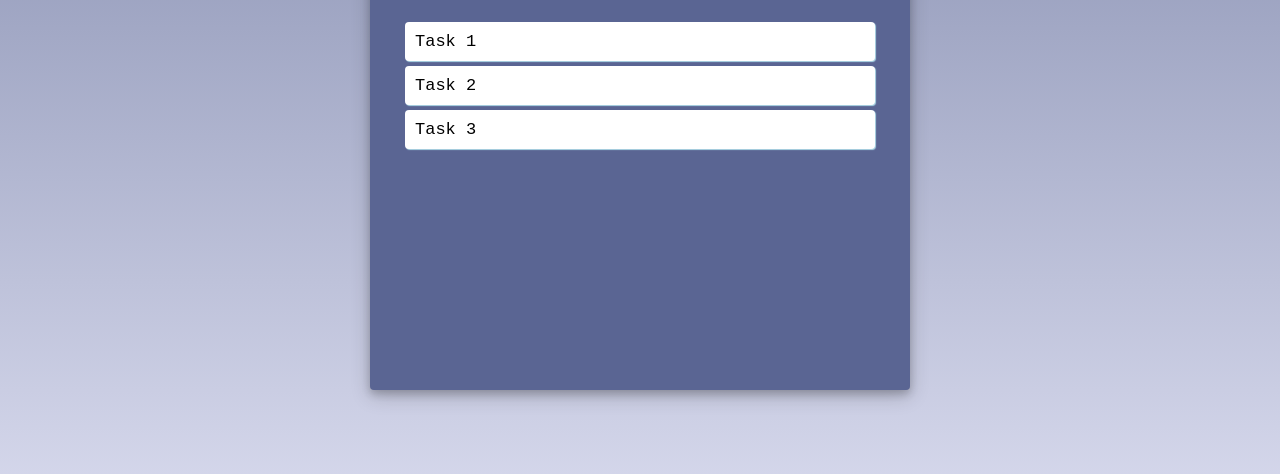
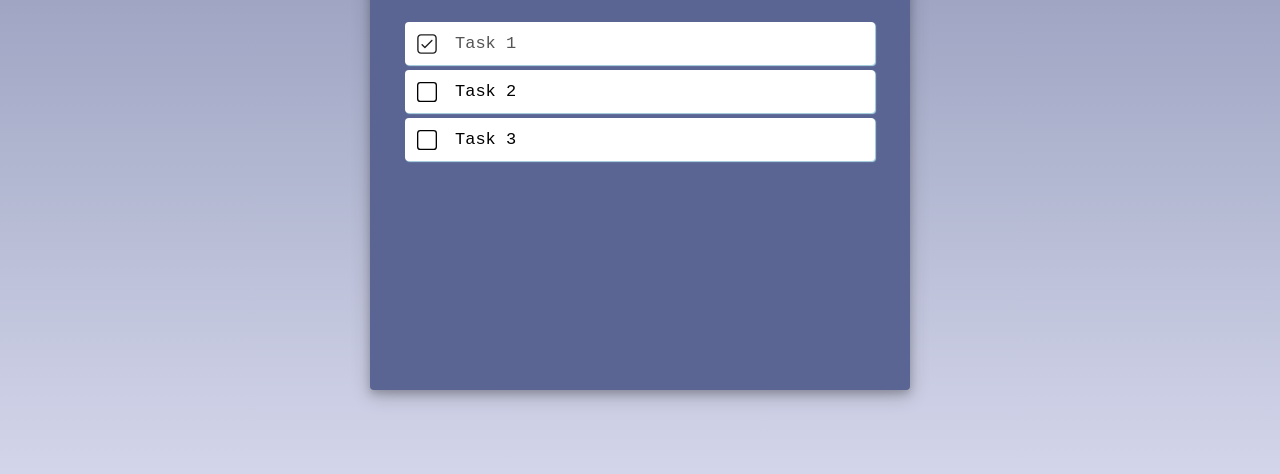
Before and after one commit to cb-tennakoon/ToDoListAppJs, a plain HTML site: page index.html in a window 1280 px wide. Shown: the part 260-734 px from the top of the page. Drawn offline with Linux system fonts and the light colour scheme.

Commit message:
done basic styling

```diff
--- a/index.html
+++ b/index.html
@@ -15,7 +15,7 @@
                 <button>Add</button>
             </div>
             <ul id="list-container">
-                <li>Task 1</li>
+                <li class="checked">Task 1</li>
                 <li>Task 2</li>
                 <li>Task 3</li>
             </ul>
--- a/style.css
+++ b/style.css
@@ -69,8 +69,29 @@ ul li{
     font-size: 17px;
     user-select: none;
     cursor: pointer;
-
+    position: relative;
+    padding: 12px 8px 12px 50px;
 }
 ul li:hover{
     background-color: rgb(233, 233, 228);
 }
+ul li::before{
+    content: '';
+    position: absolute;
+    height: 28px;
+    width: 28px;
+    border-radius: 50%;
+    background-image: url(images/checkbox-empty.svg);
+    background-size: cover;
+    background-position: center;
+    top: 8px;
+    left: 8px;
+}
+ul li.checked{
+    color: #555;
+
+}
+
+ul li.checked::before{
+    background-image:url(images/checkbox-checked.svg);
+}
```
Also changed, not shown: images/checkbox-checked.svg (added), images/checkbox-empty.svg (added).
